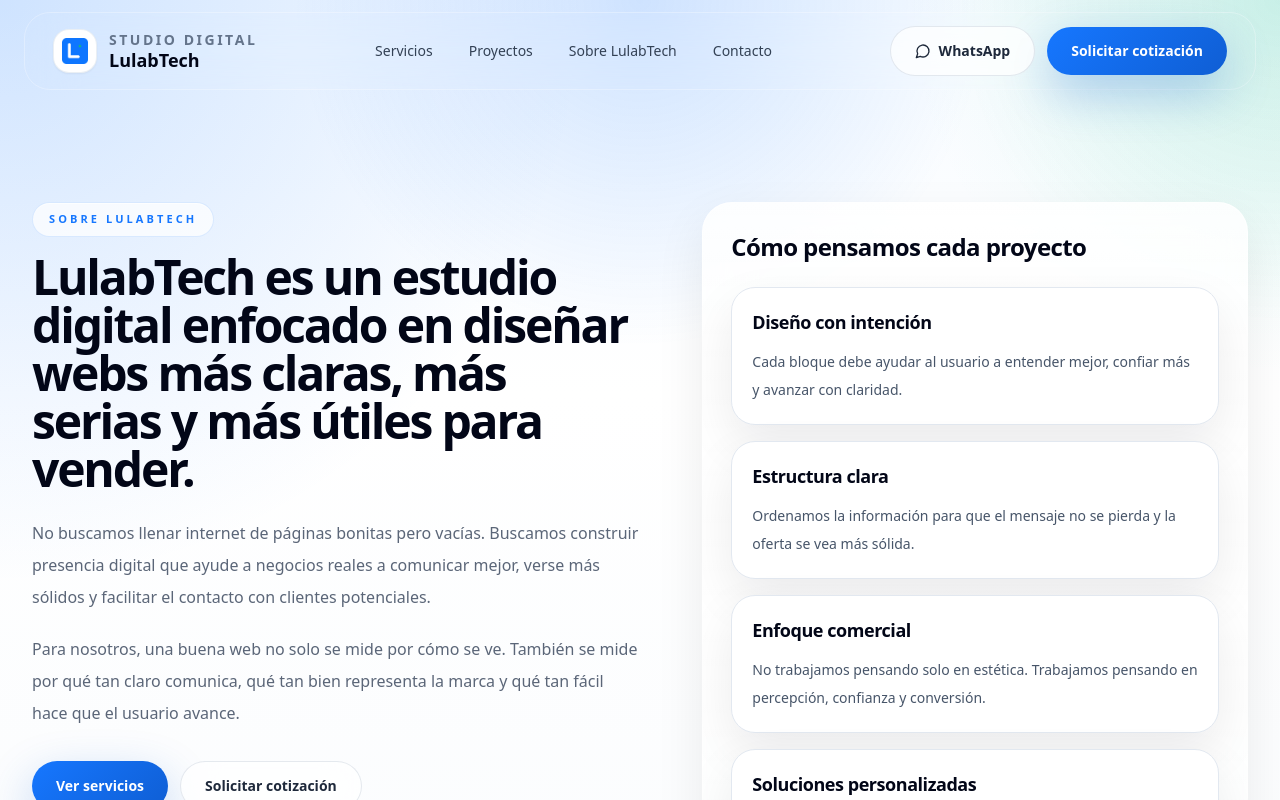
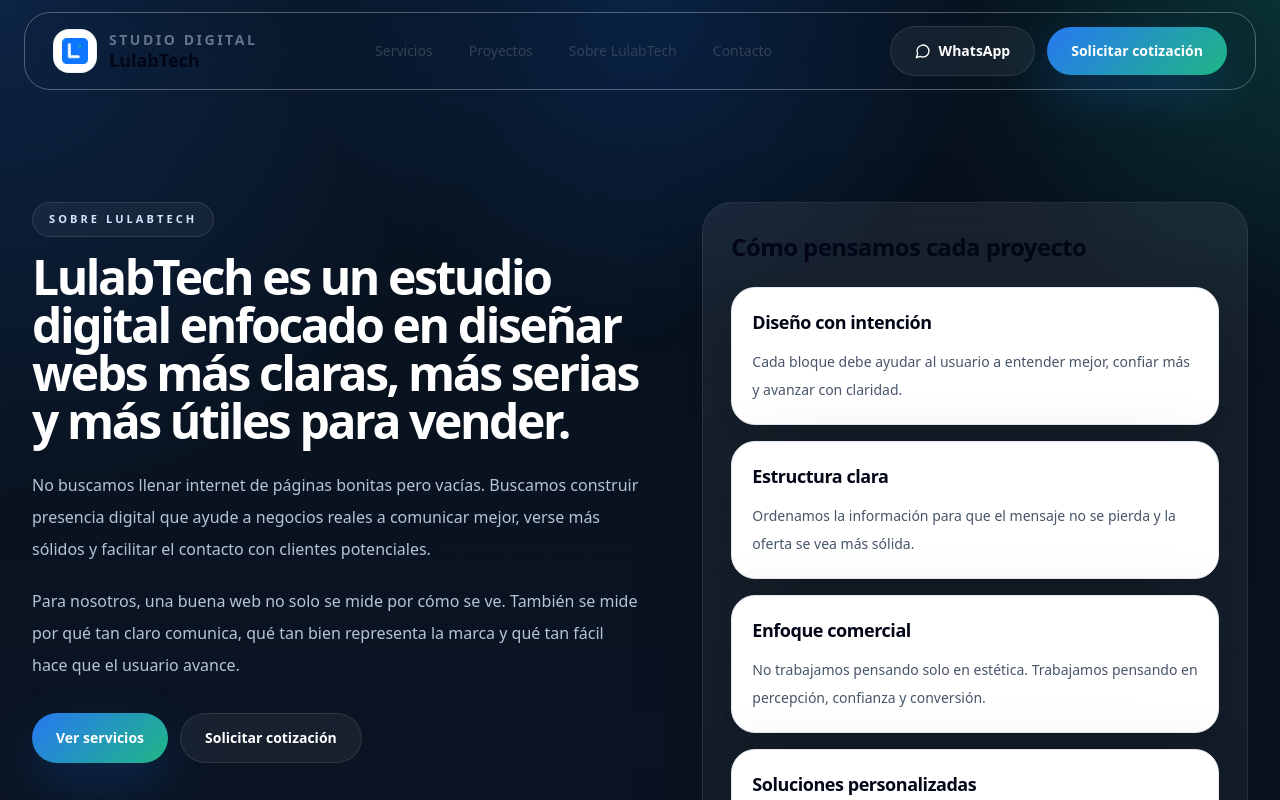
Before and after one commit to lulabtechnology/Lulabtech, a Next.js app: page /sobre-lulabtech in a window 1280 px wide. Shown: the top 800 px of the page. Built offline with nearby package versions, Linux system fonts and the light colour scheme.

Commit message:
Update globals.css

```diff
--- a/app/globals.css
+++ b/app/globals.css
@@ -4,22 +4,23 @@
 
 :root {
   --font-sans: system-ui;
-  --brand-blue: #1677ff;
-  --brand-blue-strong: #0f5ed4;
-  --brand-green: #11c28a;
-  --brand-green-strong: #0b9a6d;
-  --brand-ink: #07111f;
-  --brand-ink-soft: #0b1627;
-  --brand-deep: #030712;
-  --brand-surface: #f7fbff;
-  --brand-surface-2: #eef5ff;
-  --brand-line: rgba(148, 163, 184, 0.22);
-  --brand-line-strong: rgba(148, 163, 184, 0.34);
-  --brand-text: #0f172a;
-  --brand-muted: #5b6678;
-  --shadow-soft: 0 20px 50px rgba(2, 8, 23, 0.08);
-  --shadow-panel: 0 24px 80px rgba(2, 8, 23, 0.14);
-  --shadow-glow: 0 0 0 1px rgba(255, 255, 255, 0.04), 0 30px 90px rgba(4, 12, 27, 0.32);
+  --brand-blue: #2678f2;
+  --brand-blue-strong: #1d62c9;
+  --brand-green: #20b784;
+  --brand-green-strong: #14966b;
+  --brand-white: #f5f7fb;
+  --brand-ink: #07111d;
+  --brand-ink-2: #0b1523;
+  --brand-ink-3: #101d2f;
+  --brand-text: #eef4ff;
+  --brand-copy: #b7c3d8;
+  --surface-light: rgba(255, 255, 255, 0.06);
+  --surface-light-2: rgba(255, 255, 255, 0.1);
+  --surface-dark: rgba(7, 17, 29, 0.82);
+  --line-light: rgba(255, 255, 255, 0.08);
+  --line-mid: rgba(255, 255, 255, 0.16);
+  --shadow-soft: 0 24px 70px rgba(0, 0, 0, 0.22);
+  --shadow-heavy: 0 34px 100px rgba(0, 0, 0, 0.38);
 }
 
 html {
@@ -28,20 +29,20 @@ html {
 
 body {
   font-family: var(--font-sans), system-ui, sans-serif;
+  min-height: 100vh;
   color: var(--brand-text);
   background:
-    radial-gradient(circle at top left, rgba(22, 119, 255, 0.18) 0%, transparent 28%),
-    radial-gradient(circle at top right, rgba(17, 194, 138, 0.09) 0%, transparent 18%),
-    linear-gradient(180deg, #f7fbff 0%, #ffffff 24%, #f4f8fc 100%);
-  min-height: 100vh;
+    radial-gradient(circle at top left, rgba(38, 120, 242, 0.18) 0%, transparent 24%),
+    radial-gradient(circle at top right, rgba(32, 183, 132, 0.08) 0%, transparent 18%),
+    linear-gradient(180deg, #07111d 0%, #0a1422 45%, #08111b 100%);
   text-rendering: optimizeLegibility;
   -webkit-font-smoothing: antialiased;
   -moz-osx-font-smoothing: grayscale;
 }
 
 ::selection {
-  background: rgba(22, 119, 255, 0.18);
-  color: #07111f;
+  background: rgba(38, 120, 242, 0.22);
+  color: white;
 }
 
 @layer base {
@@ -56,11 +57,12 @@ body {
     position: fixed;
     inset: 0;
     pointer-events: none;
-    background-image: linear-gradient(rgba(255,255,255,0.04) 1px, transparent 1px),
-      linear-gradient(90deg, rgba(255,255,255,0.04) 1px, transparent 1px);
-    background-size: 36px 36px;
-    mask-image: radial-gradient(circle at center, black 20%, transparent 80%);
-    opacity: 0.18;
+    background-image:
+      linear-gradient(rgba(255,255,255,0.03) 1px, transparent 1px),
+      linear-gradient(90deg, rgba(255,255,255,0.03) 1px, transparent 1px);
+    background-size: 42px 42px;
+    mask-image: radial-gradient(circle at center, black 22%, transparent 82%);
+    opacity: 0.32;
     z-index: -1;
   }
 
@@ -95,31 +97,32 @@ body {
 
   .section-eyebrow {
     @apply inline-flex items-center gap-2 rounded-full border px-4 py-2 text-[11px] font-semibold uppercase tracking-[0.28em];
-    color: var(--brand-blue);
-    border-color: rgba(22, 119, 255, 0.14);
-    background: rgba(255, 255, 255, 0.72);
-    box-shadow: inset 0 1px 0 rgba(255, 255, 255, 0.65);
+    color: #d7e6ff;
+    border-color: rgba(255, 255, 255, 0.1);
+    background: rgba(255, 255, 255, 0.05);
+    backdrop-filter: blur(14px);
   }
 
   .hero-title {
-    @apply text-4xl font-semibold leading-[0.96] text-slate-950 sm:text-5xl md:text-6xl xl:text-7xl;
-    letter-spacing: -0.06em;
+    @apply text-4xl font-semibold leading-[0.94] text-white sm:text-5xl md:text-6xl xl:text-7xl;
+    letter-spacing: -0.065em;
   }
 
   .section-heading {
-    @apply text-3xl font-semibold leading-[1.02] text-slate-950 sm:text-4xl md:text-5xl;
-    letter-spacing: -0.045em;
+    @apply text-3xl font-semibold leading-[1.02] text-white sm:text-4xl md:text-5xl;
+    letter-spacing: -0.05em;
   }
 
   .section-copy {
     @apply text-sm leading-7 md:text-base md:leading-8;
-    color: var(--brand-muted);
+    color: var(--brand-copy);
   }
 
   .panel {
     @apply rounded-[30px] border backdrop-blur-xl;
-    border-color: rgba(255, 255, 255, 0.56);
-    background: linear-gradient(180deg, rgba(255,255,255,0.84) 0%, rgba(255,255,255,0.72) 100%);
+    border-color: var(--line-light);
+    background:
+      linear-gradient(180deg, rgba(255,255,255,0.07) 0%, rgba(255,255,255,0.045) 100%);
     box-shadow: var(--shadow-soft);
   }
 
@@ -127,56 +130,55 @@ body {
     @apply rounded-[32px] border text-white backdrop-blur-xl;
     border-color: rgba(255, 255, 255, 0.08);
     background:
-      radial-gradient(circle at top left, rgba(22, 119, 255, 0.14) 0%, transparent 28%),
-      radial-gradient(circle at right, rgba(17, 194, 138, 0.08) 0%, transparent 20%),
-      linear-gradient(180deg, rgba(7, 17, 31, 0.98) 0%, rgba(2, 8, 23, 0.98) 100%);
-    box-shadow: var(--shadow-glow);
+      radial-gradient(circle at top left, rgba(38, 120, 242, 0.16) 0%, transparent 24%),
+      radial-gradient(circle at right, rgba(32, 183, 132, 0.08) 0%, transparent 18%),
+      linear-gradient(180deg, rgba(10, 20, 34, 0.96) 0%, rgba(5, 12, 22, 0.98) 100%);
+    box-shadow: var(--shadow-heavy);
   }
 
   .chip {
-    @apply inline-flex items-center rounded-full border px-4 py-2 text-[11px] font-semibold uppercase tracking-[0.18em] text-slate-700 backdrop-blur-sm;
-    border-color: rgba(148, 163, 184, 0.24);
-    background: rgba(255, 255, 255, 0.72);
+    @apply inline-flex items-center rounded-full border px-4 py-2 text-[11px] font-semibold uppercase tracking-[0.18em] text-white backdrop-blur-sm;
+    border-color: rgba(255, 255, 255, 0.1);
+    background: rgba(255, 255, 255, 0.05);
   }
 
   .btn-primary {
     @apply inline-flex items-center justify-center gap-2 rounded-full px-6 py-3.5 text-sm font-semibold text-white transition duration-300;
-    background: linear-gradient(135deg, var(--brand-blue) 0%, var(--brand-blue-strong) 100%);
-    box-shadow: 0 18px 48px rgba(16, 93, 212, 0.28);
+    background: linear-gradient(135deg, var(--brand-blue) 0%, var(--brand-green) 100%);
+    box-shadow: 0 20px 50px rgba(24, 101, 210, 0.26);
   }
 
   .btn-primary:hover {
     transform: translateY(-2px);
-    box-shadow: 0 24px 60px rgba(16, 93, 212, 0.34);
+    box-shadow: 0 28px 60px rgba(24, 101, 210, 0.34);
   }
 
   .btn-secondary {
-    @apply inline-flex items-center justify-center gap-2 rounded-full border px-6 py-3.5 text-sm font-semibold text-slate-800 transition duration-300;
-    border-color: rgba(148, 163, 184, 0.24);
-    background: rgba(255, 255, 255, 0.72);
+    @apply inline-flex items-center justify-center gap-2 rounded-full border px-6 py-3.5 text-sm font-semibold text-white transition duration-300;
+    border-color: rgba(255, 255, 255, 0.1);
+    background: rgba(255, 255, 255, 0.06);
     backdrop-filter: blur(18px);
   }
 
   .btn-secondary:hover {
     transform: translateY(-2px);
-    background: rgba(255, 255, 255, 0.9);
-    box-shadow: var(--shadow-soft);
+    background: rgba(255, 255, 255, 0.1);
   }
 
   .btn-dark {
     @apply inline-flex items-center justify-center gap-2 rounded-full border px-6 py-3.5 text-sm font-semibold text-white transition duration-300;
-    border-color: rgba(255,255,255,0.12);
-    background: rgba(255,255,255,0.06);
+    border-color: rgba(255, 255, 255, 0.12);
+    background: rgba(5, 12, 22, 0.82);
     backdrop-filter: blur(18px);
   }
 
   .btn-dark:hover {
     transform: translateY(-2px);
-    background: rgba(255,255,255,0.1);
+    background: rgba(255, 255, 255, 0.08);
   }
 
   .brand-gradient-text {
-    background: linear-gradient(135deg, #0b1220 0%, #1677ff 45%, #0ec192 100%);
+    background: linear-gradient(135deg, #ffffff 0%, #89b9ff 50%, #7de3bd 100%);
     -webkit-background-clip: text;
     background-clip: text;
     color: transparent;
@@ -185,16 +187,25 @@ body {
   .grid-overlay {
     position: absolute;
     inset: 0;
-    background-image: linear-gradient(rgba(255,255,255,0.06) 1px, transparent 1px),
+    background-image:
+      linear-gradient(rgba(255,255,255,0.06) 1px, transparent 1px),
       linear-gradient(90deg, rgba(255,255,255,0.06) 1px, transparent 1px);
     background-size: 44px 44px;
-    mask-image: radial-gradient(circle at center, black 30%, transparent 78%);
-    opacity: 0.42;
+    mask-image: radial-gradient(circle at center, black 32%, transparent 78%);
+    opacity: 0.34;
   }
 
   .hero-orb {
     @apply absolute rounded-full blur-3xl;
     will-change: transform;
+  }
+
+  .text-strong {
+    color: #f4f8ff;
+  }
+
+  .text-soft {
+    color: #b7c3d8;
   }
 }
 
@@ -204,7 +215,7 @@ body {
   }
 
   .shadow-panel {
-    box-shadow: var(--shadow-panel);
+    box-shadow: var(--shadow-heavy);
   }
 
   .text-brand-blue {
@@ -217,10 +228,6 @@ body {
 
   .bg-brand-blue {
     background-color: var(--brand-blue);
-  }
-
-  .bg-brand-blue-dark {
-    background-color: var(--brand-blue-strong);
   }
 
   .bg-brand-green {
@@ -238,7 +245,7 @@ body {
 
 @media (max-width: 640px) {
   .hero-title {
-    letter-spacing: -0.045em;
+    letter-spacing: -0.05em;
   }
 }
 
```
